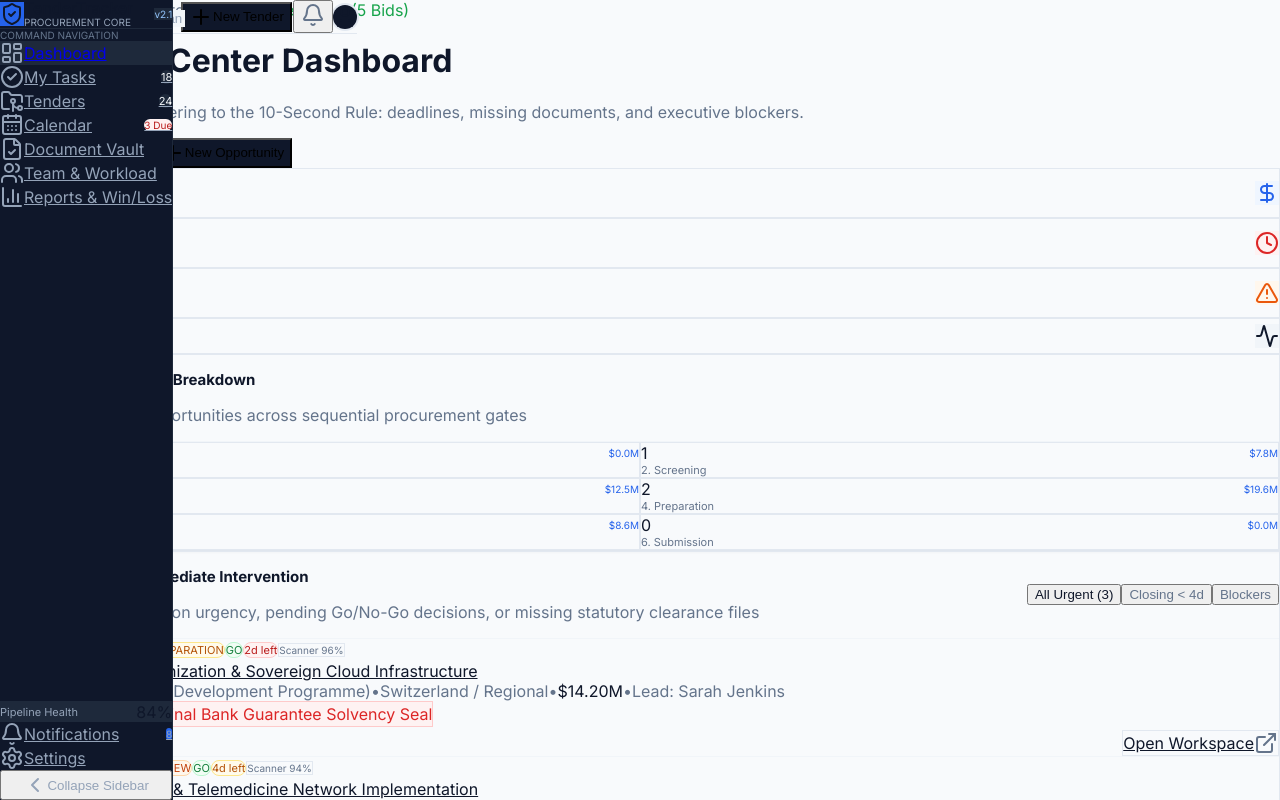
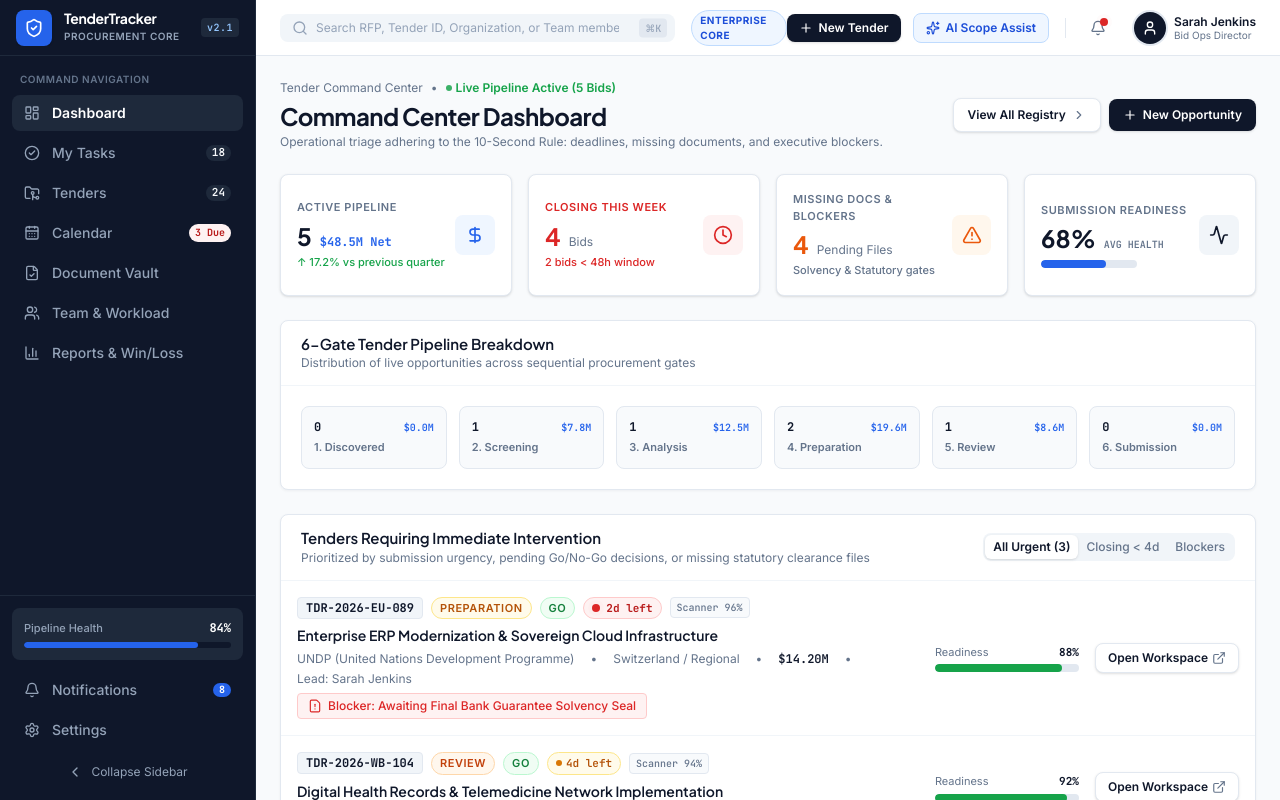
Before and after one commit to akib25889/Tender-tracker-v2, a React (Vite) app in the folder frontend/: page /dashboard in a window 1280 px wide. Shown: the top 800 px of the page. Built offline with nearby package versions, Linux system fonts and the light colour scheme.

Commit message:
fix(styling): configure @tailwindcss/vite and @import tailwindcss for Tailwind v4

```diff
--- a/frontend/package.json
+++ b/frontend/package.json
@@ -19,6 +19,7 @@
   },
   "devDependencies": {
     "@tailwindcss/postcss": "^4.3.3",
+    "@tailwindcss/vite": "^4.3.3",
     "@types/node": "^24.13.3",
     "@types/react": "^19.2.18",
     "@types/react-dom": "^19.2.4",
--- a/frontend/src/index.css
+++ b/frontend/src/index.css
@@ -1,8 +1,6 @@
-@tailwind base;
-@tailwind components;
-@tailwind utilities;
+@import "tailwindcss";
+@config "../tailwind.config.js";
 
-@layer base {
 html, body {
   margin: 0;
   padding: 0;
@@ -15,7 +13,6 @@
 /* Monospaced numbers for tabular financial & deadline data */
 .tabular-nums {
   font-variant-numeric: tabular-nums;
-  }
 }
 
 /* Custom subtle scrollbar */
--- a/frontend/vite.config.ts
+++ b/frontend/vite.config.ts
@@ -1,10 +1,11 @@
 import { fileURLToPath, URL } from 'node:url'
+import tailwindcss from '@tailwindcss/vite'
 import react from '@vitejs/plugin-react'
 import { defineConfig } from 'vite'
 
 // https://vite.dev/config/
 export default defineConfig({
-  plugins: [react()],
+  plugins: [tailwindcss(), react()],
   resolve: {
     alias: {
       '@': fileURLToPath(new URL('./src', import.meta.url)),
```
Also changed, not shown: frontend/src/components/modals/AddTaskModal.tsx (line endings or trailing spaces), frontend/src/components/modals/NewTenderModal.tsx (line endings or trailing spaces), frontend/src/components/modals/SignOffModal.tsx (line endings or trailing spaces), frontend/src/components/modals/UploadDocumentModal.tsx (line endings or trailing spaces), frontend/src/context/TenderContext.tsx (line endings or trailing spaces), 1 other file (tests, documents, lock files or other folders). Lines whose indentation alone changed are shown as unchanged.
